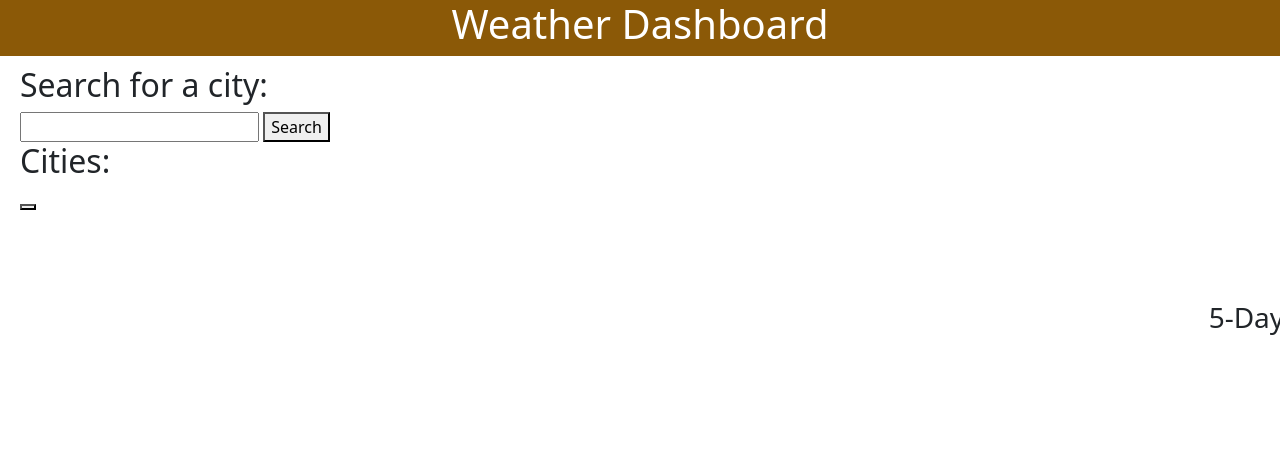
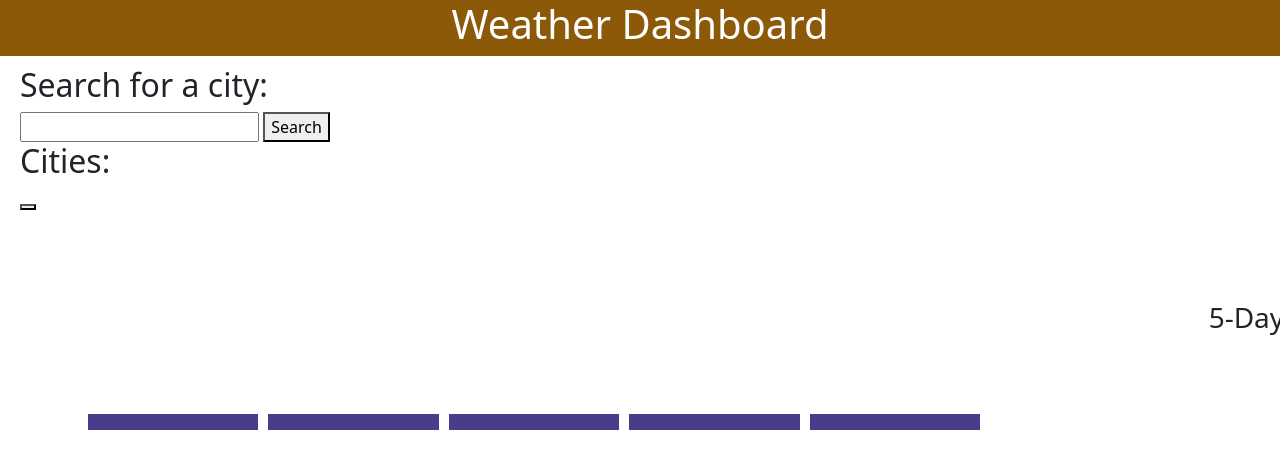
Before and after one commit to j-pohahau5/weather-page, a plain HTML site: page index.html in a window 1280 px wide. Shown: the top 468 px of the page. Drawn offline with nearby package versions, Linux system fonts and the light colour scheme.

Commit message:
styled the web page

```diff
--- a/assets/css/style.css
+++ b/assets/css/style.css
@@ -40,28 +40,33 @@ main {
 }
 
 .first-date {
-    color: black;
+    color: white;
+    background-color: darkslateblue;
     margin-left:50px;
     border-color: black;
 }
 
 .second-date {
-    color: black;
+    color: white;
+    background-color: darkslateblue;
     margin-left:10px;
 }
 
 .third-date {
-    color: black;
+    color: white;
+    background-color: darkslateblue;
     margin-left:10px;
 }
 
 .fourth-date {
-    color: black;
+    color: white;
+    background-color: darkslateblue;
     margin-left:10px;
 }
 
 .fifth-date {
-    color: black;
+    color: white;
+    background-color: darkslateblue;
     margin-left:10px;
 
 }
--- a/index.html
+++ b/index.html
@@ -44,6 +44,7 @@
                 <h3 class="forecast">5-Day Forecast:</h3>
                 <div class="first-date col">
                     <h4 class="date-one"></h4>
+                    <p class="icon-one"><i class="condition-one"></i></p>
                     <p id="temp-one"></p>
                     <p id="wind-one"></p>
                     <p id="humidity-one"></p>
@@ -51,6 +52,7 @@
 
                 <div class="second-date col">
                     <h4 class="date-two"></h4>
+                    <p class="icon-two"><i class="condition-two"></i></p>
                     <p id="temp-two"></p>
                     <p id="wind-two"></p>
                     <p id="humidity-two"></p>
@@ -58,6 +60,7 @@
 
                 <div class="third-date col">
                     <h4 class="date-three"></h4>
+                    <p class="icon-three"><i class="condition-three"></i></p>
                     <p id="temp-three"></p>
                     <p id="wind-three"></p>
                     <p id="humidity-three"></p>
@@ -65,6 +68,7 @@
 
                 <div class="fourth-date col">
                     <h4 class="date-four"></h4>
+                    <p class="icon-four"><i class="condition-four"></i></p>
                     <p id="temp-four"></p>
                     <p id="wind-four"></p>
                     <p id="humidity-four"></p>
@@ -72,6 +76,7 @@
 
                 <div class="fifth-date col">
                     <h4 class="date-five"></h4>
+                    <p class="icon-five"><i class="condition-five"></i></p>
                     <p id="temp-five"></p>
                     <p id="wind-five"></p>
                     <p id="humidity-five"></p>
```
Also changed, not shown: assets/js/script.js (+7 -0 lines), 1 other file.
